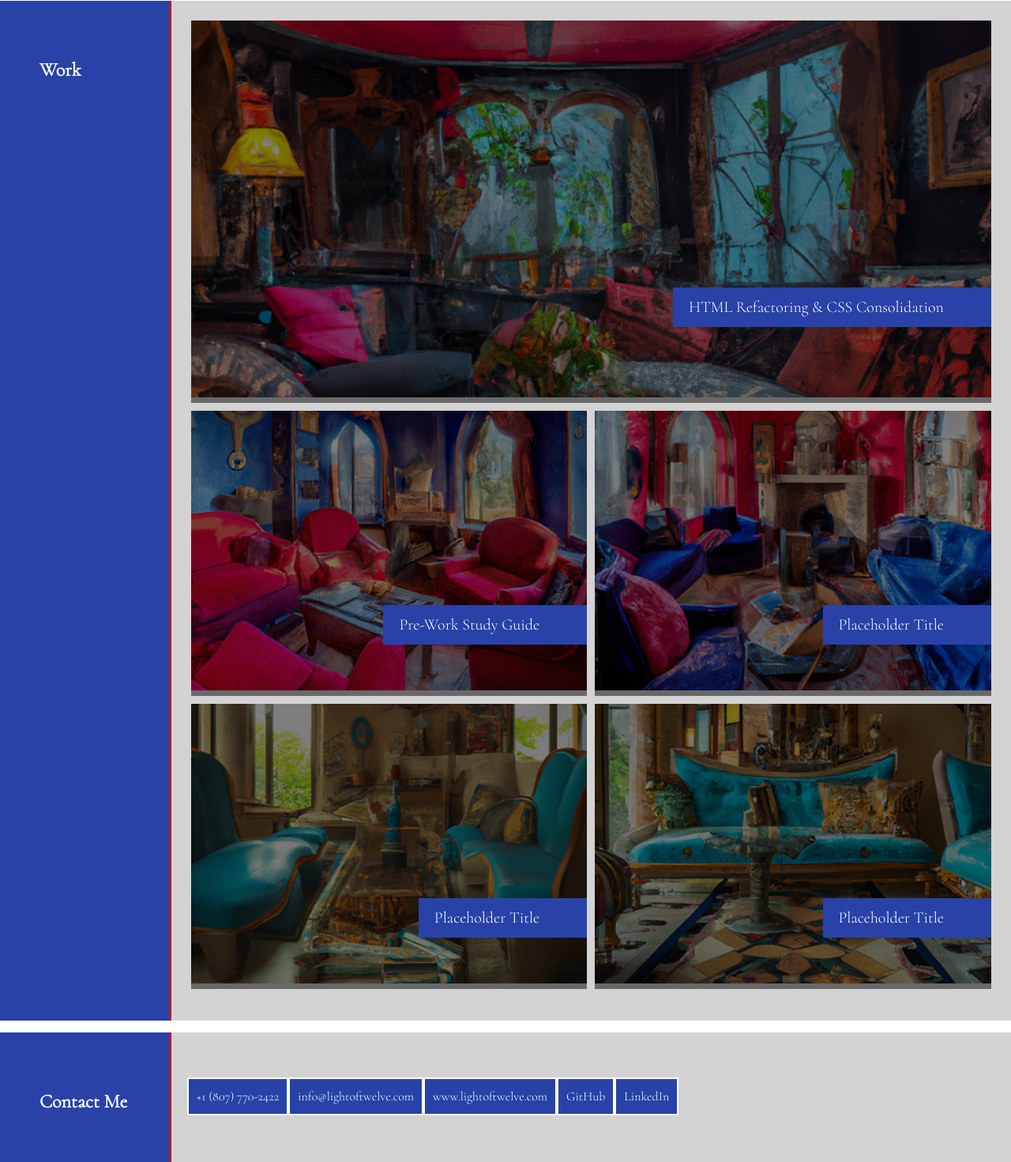
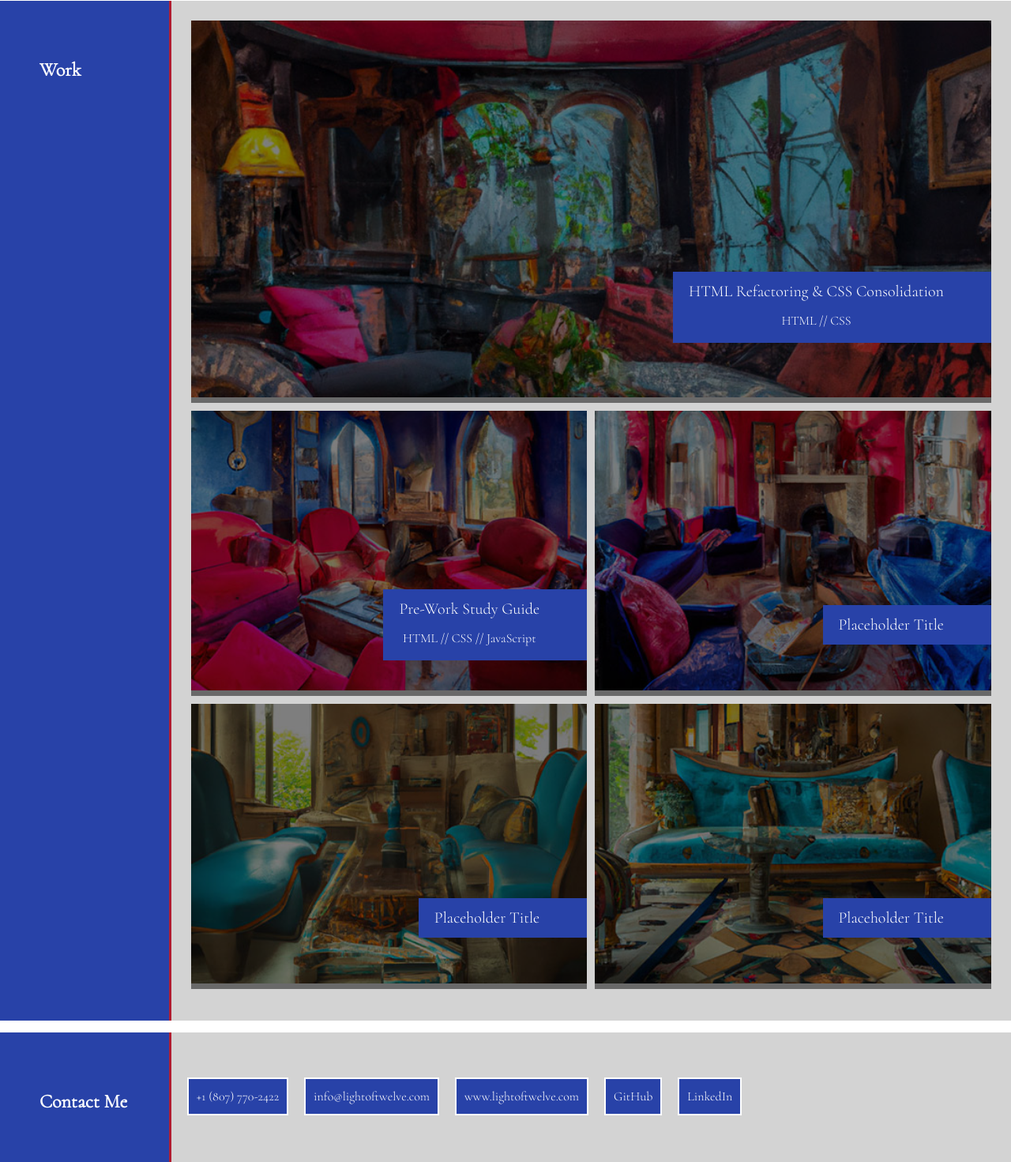
Before and after one commit to lightoftwelve/portfolio, a plain HTML site: page index.html in a window 1280 px wide. Shown: the part 1329-2800 px from the top of the page at 79% size. Drawn offline with Linux system fonts and the light colour scheme.

Commit message:
added subtitles under link in workboxes and updated css for styling

```diff
--- a/assets/css/style.css
+++ b/assets/css/style.css
@@ -72,6 +72,7 @@ header nav a:hover {
 .heading-overlay {
     display: flex;
     position: absolute;
+    flex-direction: column;
     top: 75%;
     right: 0;
     align-items: center;
@@ -82,6 +83,11 @@ header nav a:hover {
     font-size: 20px;
     color: #ffffff;
     background-color: #2842A8;
+}
+
+/* Decreases space betweenlink and paragraph in heading overlay */
+.heading-overlay p {
+    margin-top: 0;
 }
 
 /* Parents for contact me, about me & work container for section */
@@ -215,6 +221,7 @@ div.heading-overlay a:hover {
     box-sizing: border-box;
     border: 2px double white;
     padding: 10px;
+    margin-right: 20px;
     color: #ffffff;
     background-color: #2842A8;
     text-align: left;
@@ -225,6 +232,7 @@ div.heading-overlay a:hover {
     color: #ffffff;
     background-color: #B01C31;
     padding: 10px;
+    margin-right: 20px;
     border: 2px double #ffffff;
     cursor: pointer;
 }
--- a/index.html
+++ b/index.html
@@ -62,6 +62,7 @@
                         <div class="heading-overlay">
                             <a href="https://lightoftwelve.github.io/horiseon-accessibility-upgrade/">HTML Refactoring &
                                 CSS Consolidation</a>
+                            <p>HTML // CSS</p>
                         </div>
                     </div>
                 </div>
@@ -75,6 +76,7 @@
                         <div class="work-box-overlay">
                             <div class="heading-overlay">
                                 <a href="https://lightoftwelve.github.io/prework-study-guide/">Pre-Work Study Guide</a>
+                                <p>HTML // CSS // JavaScript</p>
                             </div>
                         </div>
                     </div>
```
